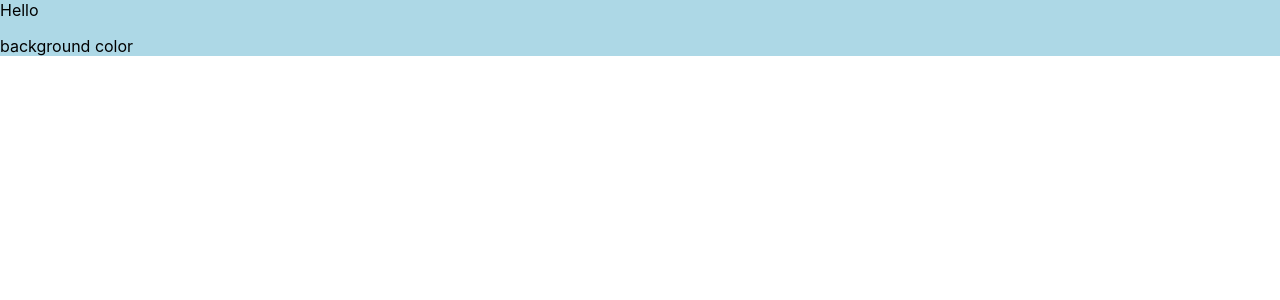
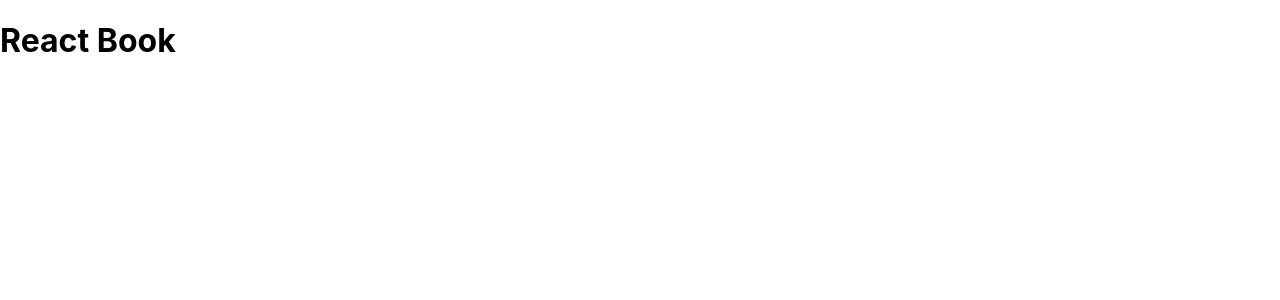
Before and after one commit to hoznas/react-sample, a React (Create React App) app: page / in a window 1280 px wide. Shown: the top 300 px of the page. Built offline with nearby package versions, Linux system fonts and the light colour scheme.

Commit message:
Context Sample

```diff
--- /dev/null
+++ b/src/components/ContextSample.tsx
@@ -0,0 +1,32 @@
+import React from  'react'
+
+const TitleContext = React.createContext('')
+
+const Title = () => {
+    return (
+        <TitleContext.Consumer>
+            {(title) => {
+                return <h1>{title}</h1>
+            }}
+        </TitleContext.Consumer>
+    )
+}
+
+const Header = () => {
+    return (
+        <div>
+            <Title />
+        </div>
+    )
+}
+
+const Page = () => {
+    const title = 'React Book'
+    return (
+        <TitleContext.Provider value={title}>
+            <Header />
+        </TitleContext.Provider>
+    )
+}
+
+export default Page
--- a/src/index.tsx
+++ b/src/index.tsx
@@ -4,14 +4,14 @@
 import reportWebVitals from './reportWebVitals';
 
 //import App from './App';
-import Parent from './components/ContainerSample'
+import Page from './components/ContextSample'
 
 const root = ReactDOM.createRoot(
   document.getElementById('root') as HTMLElement
 );
 root.render(
   <React.StrictMode>
-    <Parent />
+    <Page />
   </React.StrictMode>
 );
 
```
